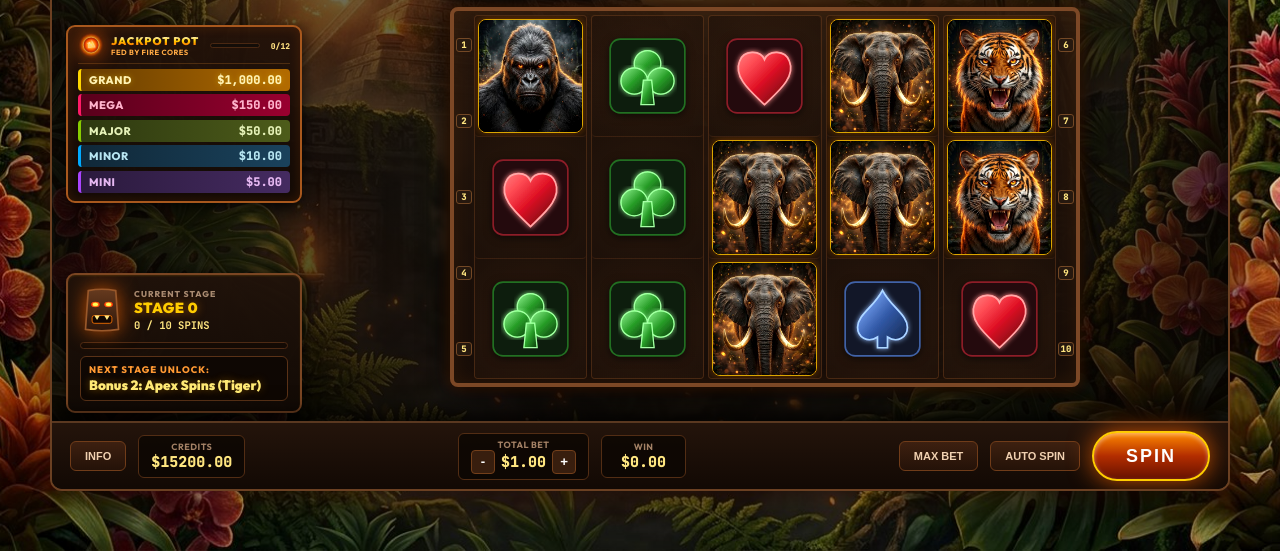
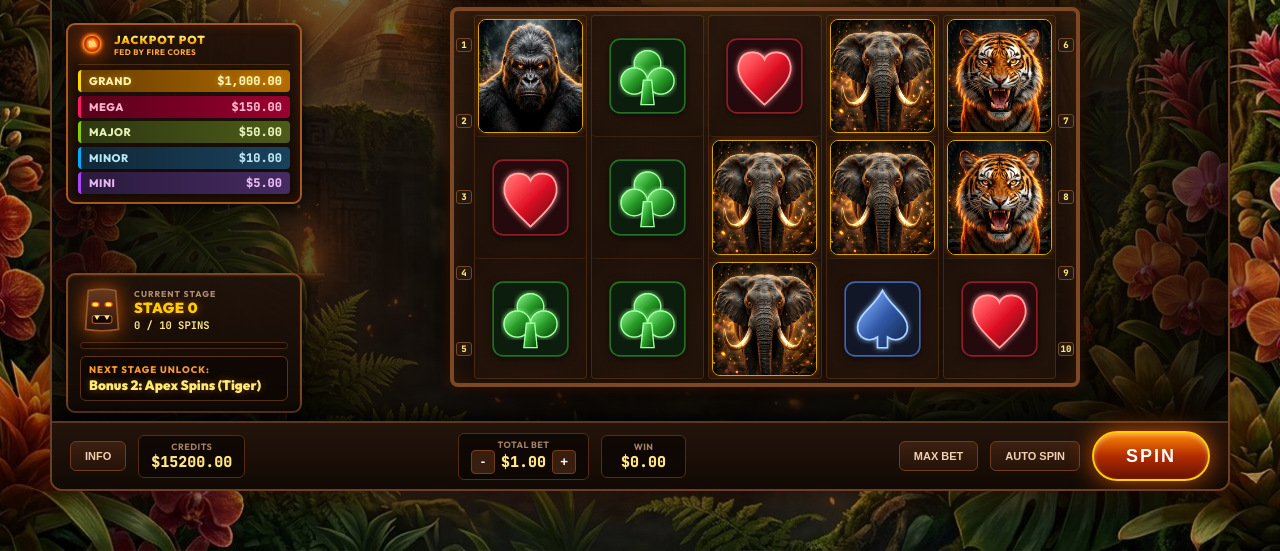
Before and after one commit to Seabw/prototype-primal-elephant, a plain HTML site: page index.html in a window 1280 px wide. Shown: the part 249-800 px from the top of the page. Drawn offline with Linux system fonts and the light colour scheme.

Commit message:
fix(jackpot-pot): remove X/12 counter and progress meter from jackpot pot display

```diff
--- a/css/main.css
+++ b/css/main.css
@@ -215,15 +215,15 @@ body::before {
 .jackpot-pot-header {
   display: flex;
   align-items: center;
-  gap: 7px;
-  padding-bottom: 4px;
+  gap: 8px;
+  padding-bottom: 5px;
   border-bottom: 1px solid rgba(255, 153, 51, 0.2);
 }
 
 .jp-pot-emblem-wrap {
   position: relative;
-  width: 26px;
-  height: 26px;
+  width: 28px;
+  height: 28px;
   display: flex;
   align-items: center;
   justify-content: center;
@@ -250,57 +250,24 @@ body::before {
 .jp-pot-titles {
   display: flex;
   flex-direction: column;
-  flex-shrink: 0;
+  flex: 1;
 }
 
 .jp-pot-main-title {
-  font-size: 11px;
+  font-size: 11.5px;
   font-weight: 900;
   letter-spacing: 1px;
   background: linear-gradient(180deg, #ffffff 0%, #ffcc00 50%, #ff5500 100%);
   -webkit-background-clip: text;
   -webkit-text-fill-color: transparent;
-  line-height: 1.1;
+  line-height: 1.15;
 }
 
 .jp-pot-sub-title {
-  font-size: 7.5px;
+  font-size: 8px;
   font-weight: 700;
   color: #ffaa44;
   letter-spacing: 0.5px;
-}
-
-.jp-pot-meter-container {
-  flex: 1;
-  display: flex;
-  align-items: center;
-  gap: 4px;
-  justify-content: flex-end;
-}
-
-.jp-pot-meter-bg {
-  flex: 1;
-  max-width: 50px;
-  height: 5px;
-  background: #140d08;
-  border-radius: 3px;
-  overflow: hidden;
-  border: 1px solid #4a2812;
-}
-
-.jp-pot-meter-fill {
-  height: 100%;
-  background: linear-gradient(90deg, #ff5500 0%, #ffcc00 100%);
-  transition: width 0.3s ease;
-}
-
-.jp-pot-power-text {
-  font-family: 'JetBrains Mono', monospace;
-  font-size: 8px;
-  font-weight: 800;
-  color: #ffe080;
-  min-width: 26px;
-  text-align: right;
 }
 
 .jp-tiers-list {
--- a/index.html
+++ b/index.html
@@ -10,12 +10,12 @@
   <link
     href="https://fonts.googleapis.com/css2?family=Outfit:wght@400;600;700;800;900&family=JetBrains+Mono:wght@500;700;800&display=swap"
     rel="stylesheet">
-  <link rel="stylesheet" href="css/main.css?v=3.9" />
-  <link rel="stylesheet" href="css/pots.css?v=3.9" />
-  <link rel="stylesheet" href="css/reels.css?v=3.9" />
-  <link rel="stylesheet" href="css/bonus.css?v=3.9" />
-  <link rel="stylesheet" href="css/animations.css?v=3.9" />
-  <link rel="stylesheet" href="css/debug.css?v=3.9" />
+  <link rel="stylesheet" href="css/main.css?v=4.0" />
+  <link rel="stylesheet" href="css/pots.css?v=4.0" />
+  <link rel="stylesheet" href="css/reels.css?v=4.0" />
+  <link rel="stylesheet" href="css/bonus.css?v=4.0" />
+  <link rel="stylesheet" href="css/animations.css?v=4.0" />
+  <link rel="stylesheet" href="css/debug.css?v=4.0" />
 </head>
 
 <body>
@@ -60,12 +60,6 @@
             <div class="jp-pot-titles">
               <span class="jp-pot-main-title">JACKPOT POT</span>
               <span class="jp-pot-sub-title">FED BY FIRE CORES</span>
-            </div>
-            <div class="jp-pot-meter-container">
-              <div class="jp-pot-meter-bg">
-                <div id="jp-pot-fill" class="jp-pot-meter-fill" style="width: 0%;"></div>
-              </div>
-              <span id="jp-pot-power-val" class="jp-pot-power-text">0/12</span>
             </div>
           </div>
 
@@ -321,7 +315,7 @@
 
   </div>
 
-  <script type="module" src="js/app.js?v=3.9"></script>
+  <script type="module" src="js/app.js?v=4.0"></script>
 </body>
 
 </html>
--- a/js/app.js
+++ b/js/app.js
@@ -258,13 +258,9 @@ class PrimalApp {
       }
     }
 
-    // Update 5th Pot (Jackpot Pot) Heat Meter & Indicator
-    const jpMeter = document.getElementById('jp-pot-fill');
-    const jpVal = document.getElementById('jp-pot-power-val');
+    // Update 5th Pot (Jackpot Pot) Visual State
     const jpCard = document.getElementById('pot-card-jackpot');
     const heat = this.engine.jackpotPotPower || 0;
-    if (jpMeter) jpMeter.style.width = `${(heat / 12) * 100}%`;
-    if (jpVal) jpVal.innerText = `${heat}/12`;
     if (jpCard) {
       jpCard.classList.toggle('high-power', heat >= 8);
       jpCard.classList.toggle('max-power', heat >= 12);
```
